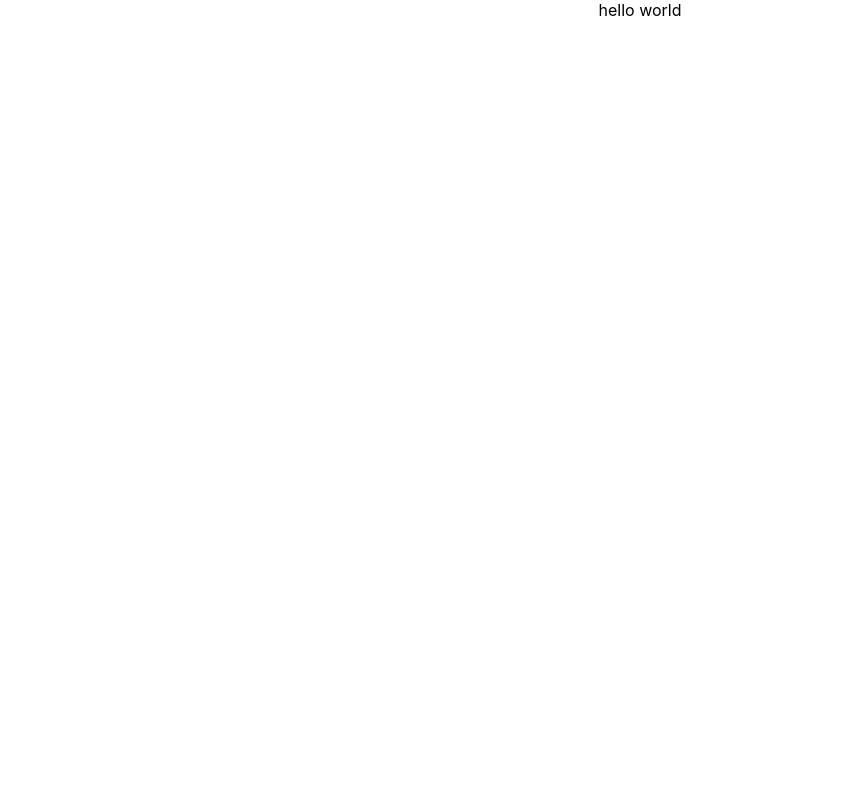
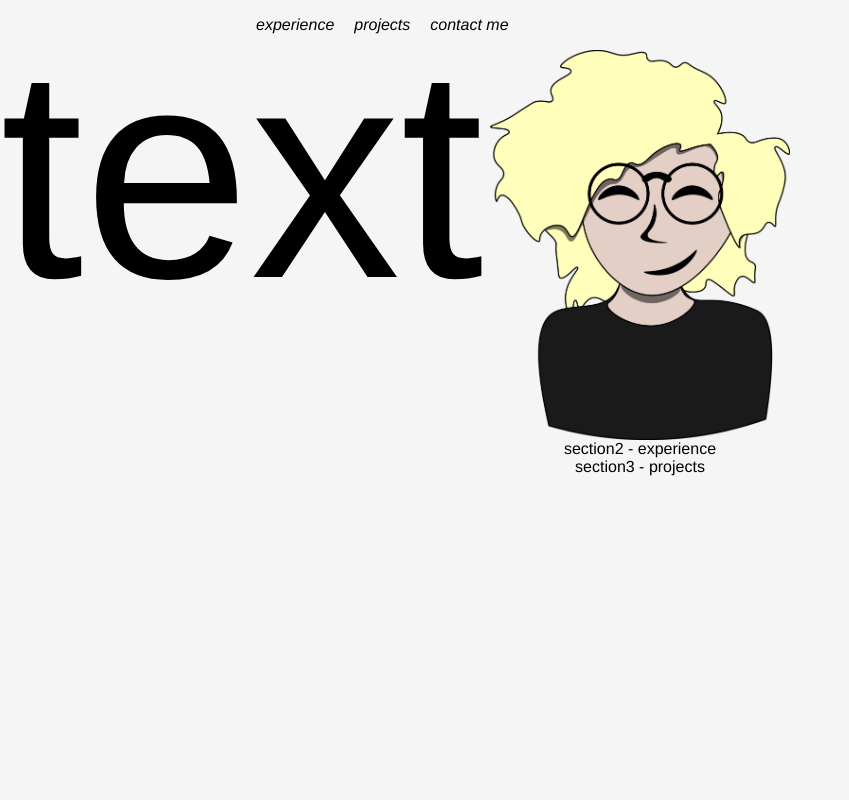
Before and after one commit to ZeroBitzz/portfolio-site, a React (Create React App) app: page / in a window 1280 px wide. Shown: the top 800 px of the page, without its empty margins (0-849 px from the left). Built offline with nearby package versions, Linux system fonts and the light colour scheme.

Commit message:
added some main components, like the header, my avatar, and the big text that will change

```diff
--- a/src/App.css
+++ b/src/App.css
@@ -1,10 +1,37 @@
 .App {
-  text-align: center;
+  display: flex;
+  flex-direction: column;
+  align-items: center;
+  font-family: 'Franklin Gothic Medium', 'Arial Narrow', Arial, sans-serif;
 }
 
-.App-logo {
-  height: 40vmin;
-  pointer-events: none;
+body {
+  background-color: whitesmoke;
+}
+
+.introduction-section {
+  margin-top: 50px;
+  display: flex;
+  align-items: center;
+  align-content: space-evenly;
+  font-size: 50px;
+  flex-wrap: wrap;
+}
+
+.pfp {
+  width: 300px;
+}
+
+.experience-section {
+
+}
+
+.projects-section {
+
+}
+
+.contact-section {
+  margin-top: 500px;
 }
 
 @media (prefers-reduced-motion: no-preference) {
--- a/src/App.js
+++ b/src/App.js
@@ -1,9 +1,25 @@
 import './App.css'
+import pfp from './pfp.png'
+import Header from './Header'
+import Text from './Text'
 
 function App() {
   return (
-    <div className="App">
-      hello world
+    <div className='App'>
+      <Header />
+      <Text />
+      <section className='introduction-section'>
+        <img src={pfp} className='pfp'/>
+      </section>
+      <section className='experience-section'>
+        section2 - experience
+      </section>
+      <section className='projects-section'>
+        section3 - projects
+      </section>
+      <section className='contact-section'>
+        section4 - contact me
+      </section>
     </div>
   )
 }
--- /dev/null
+++ b/src/Header.css
@@ -0,0 +1,19 @@
+.header {
+    font-style: italic;
+    display: flex;
+    flex-direction: row;
+    align-items: center;
+    background-color: whitesmoke;
+    position: fixed;
+    top: 0;
+    width: 100%;
+    height: 50px;
+}
+
+.header-span {
+    margin-right: 20px;
+}
+
+.first-span {
+    margin-left: 20%;
+}
--- /dev/null
+++ b/src/Header.js
@@ -0,0 +1,12 @@
+import './Header.css'
+
+function Header() {
+    return (
+      <div className="header">
+        <span className='header-span first-span'>experience</span>
+        <span className='header-span'>projects</span>
+        <span className='header-span'>contact me</span>
+      </div>
+    )
+  }
+export default Header
--- /dev/null
+++ b/src/Text.css
@@ -0,0 +1,5 @@
+.text {
+    font-size: 300px;
+    position: fixed;
+    left: 0;
+}
--- /dev/null
+++ b/src/Text.js
@@ -0,0 +1,9 @@
+import './Text.css'
+
+function Text() {
+    return (
+        <div className='text'>text</div>
+    )
+}
+
+export default Text
```
Also changed, not shown: src/pfp.png (added).
